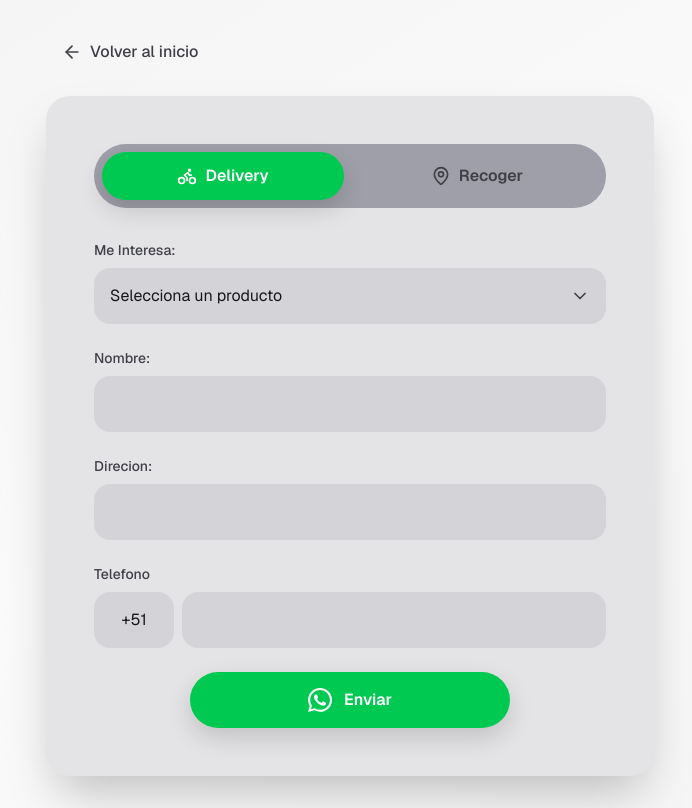
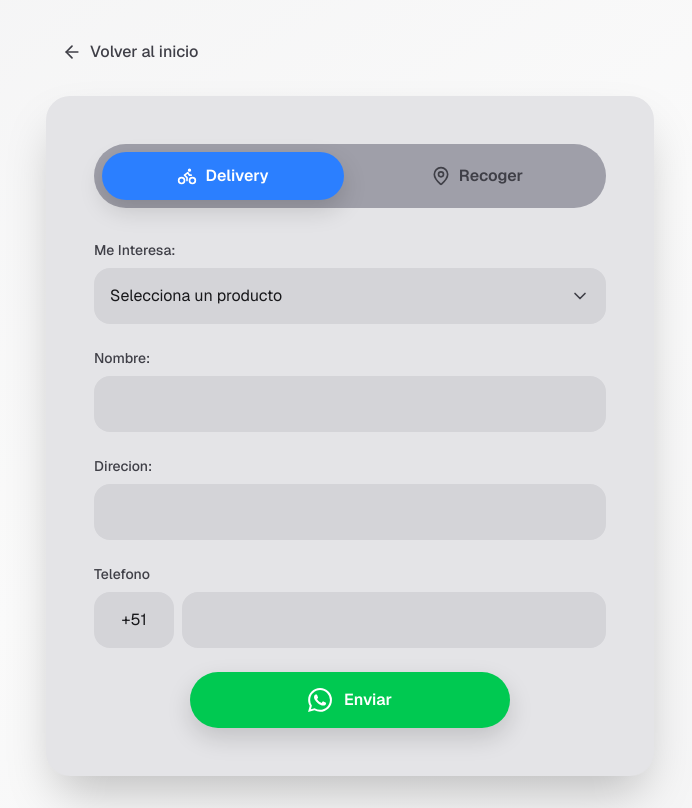
Before and after one commit to gohit-xyz/link-store, a Next.js app: page /form in a window 1280 px wide. Shown: the whole page, without its empty margins (290-982 px from the left). Built offline with nearby package versions, Linux system fonts and the light colour scheme.

Commit message:
style: update UI accent colors from green to blue.

```diff
--- a/src/app/form/page.tsx
+++ b/src/app/form/page.tsx
@@ -80,7 +80,7 @@ ${
         <div className="w-full mb-6">
           <Link
             href="/"
-            className="inline-flex items-center gap-2 px-4 py-2 text-zinc-700 dark:text-zinc-300 hover:text-green-500 dark:hover:text-green-400 transition-colors duration-300 group"
+            className="inline-flex items-center gap-2 px-4 py-2 text-zinc-700 dark:text-zinc-300 hover:text-blue-500 dark:hover:text-blue-400 transition-colors duration-300 group"
           >
             <ArrowLeft className="w-5 h-5 group-hover:-translate-x-1 transition-transform duration-300" />
             <span className="font-medium">Volver al inicio</span>
@@ -96,7 +96,7 @@ ${
               onClick={() => setTipoServicio("delivery")}
               className={`cursor-pointer flex-1 flex items-center justify-center gap-2 py-3 px-6 rounded-full font-semibold transition-all duration-300 ${
                 tipoServicio === "delivery"
-                  ? "bg-green-500 text-white shadow-lg"
+                  ? "bg-blue-500 text-white shadow-lg"
                   : "bg-transparent text-zinc-700 dark:text-zinc-300"
               }`}
             >
@@ -108,7 +108,7 @@ ${
               onClick={handleRecoger}
               className={`cursor-pointer flex-1 flex items-center justify-center gap-2 py-3 px-6 rounded-full font-semibold transition-all duration-300 ${
                 tipoServicio === "recoger"
-                  ? "bg-white text-zinc-800 shadow-lg"
+                  ? "bg-blue-500 text-white shadow-lg"
                   : "bg-transparent text-zinc-700 dark:text-zinc-300"
               }`}
             >
@@ -161,7 +161,7 @@ ${
                 required
                 suppressHydrationWarning
                 autoComplete="name"
-                className="w-full px-4 py-4 bg-zinc-300 dark:bg-zinc-600 text-zinc-900 dark:text-white rounded-2xl focus:outline-none focus:ring-2 focus:ring-green-500 transition-all duration-300 placeholder-zinc-500 dark:placeholder-zinc-400"
+                className="w-full px-4 py-4 bg-zinc-300 dark:bg-zinc-600 text-zinc-900 dark:text-white rounded-2xl focus:outline-none focus:ring-2 focus:ring-blue-500 transition-all duration-300 placeholder-zinc-500 dark:placeholder-zinc-400"
                 placeholder=""
               />
             </div>
```
